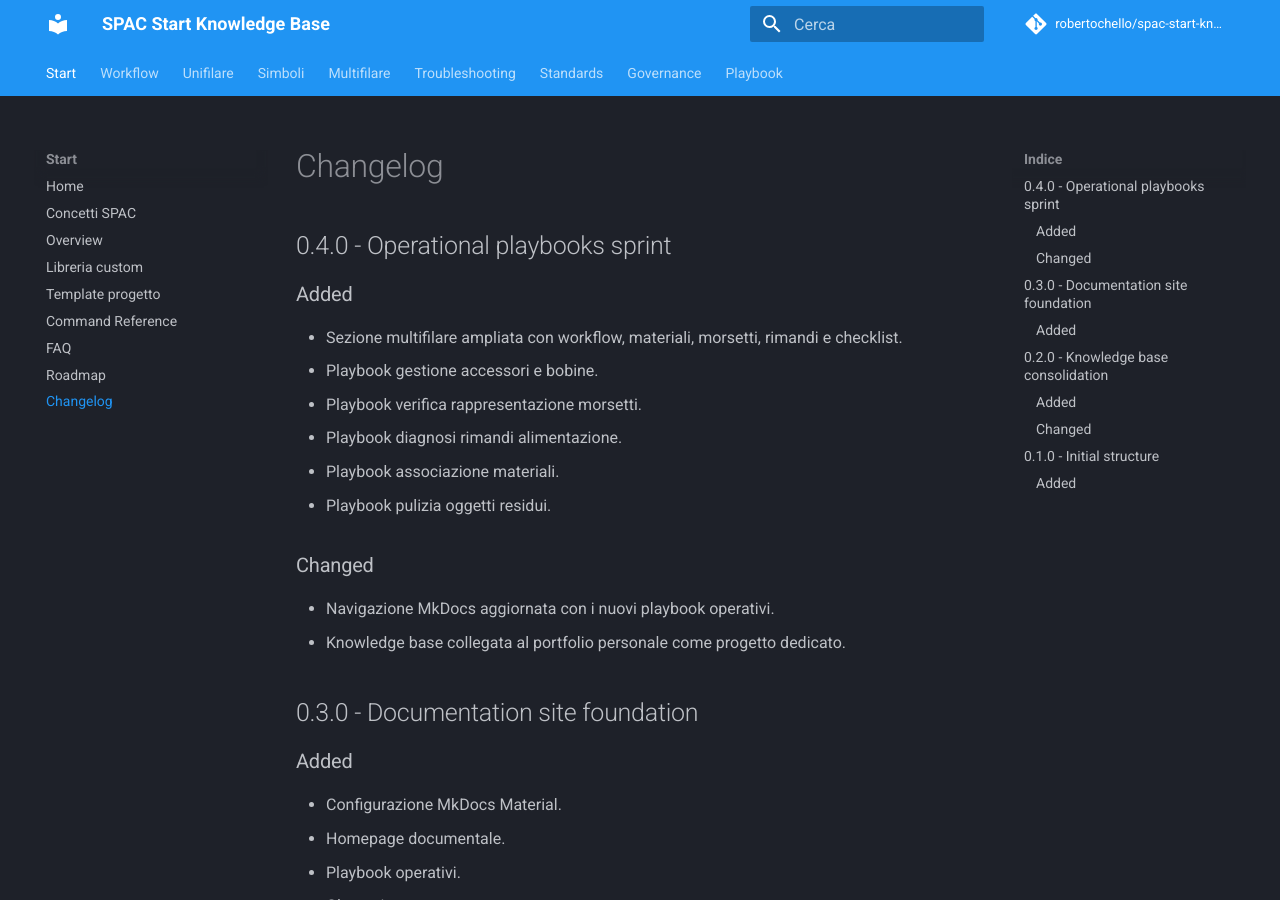
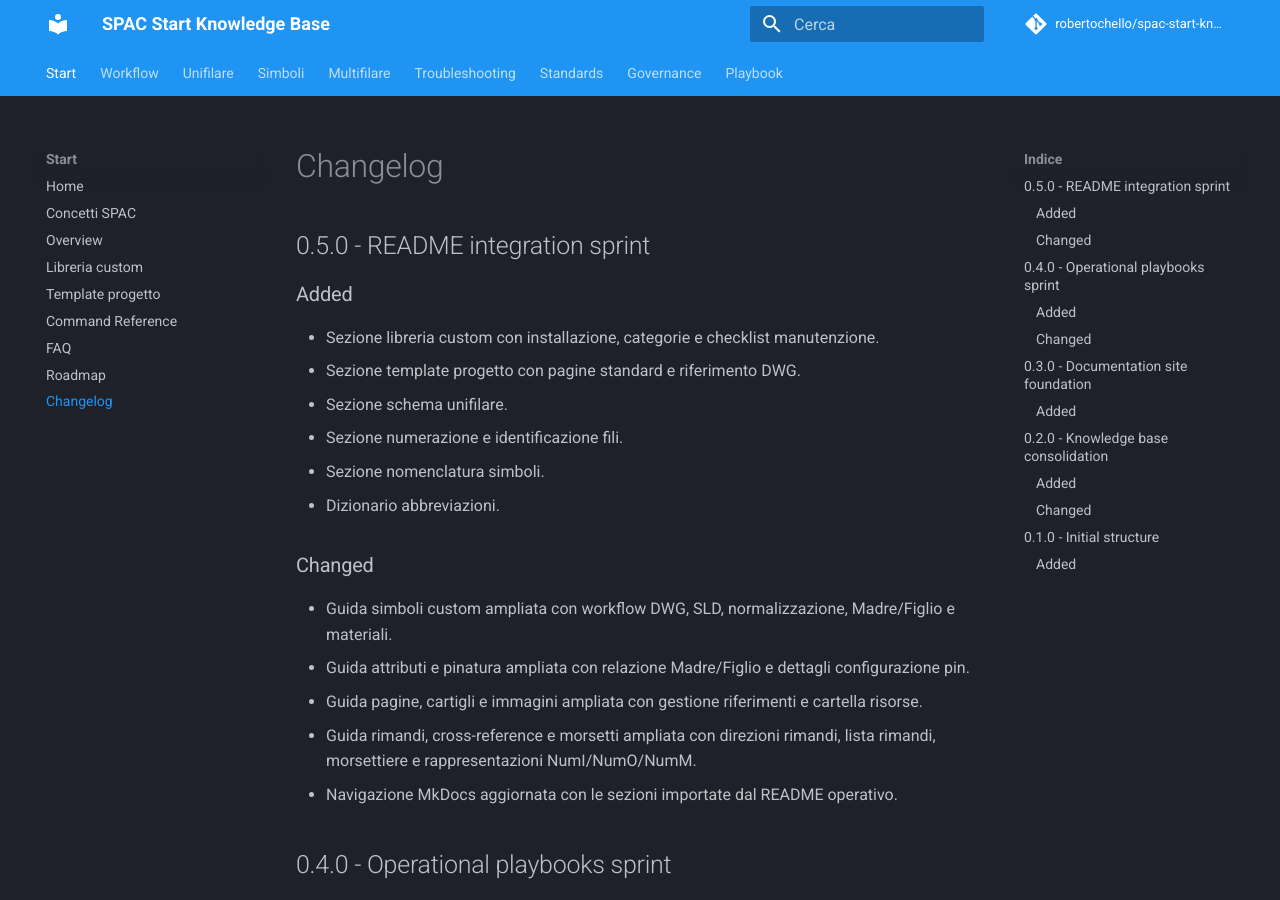
Before and after one commit to robertochello/spac-start-knowledge-base, an MkDocs documentation site: the page built from docs/changelog.md, in a window 1280 px wide and 900 px high. Built offline with MkDocs 1.6.1 and Material for MkDocs 9.7.7, drawn with Linux system fonts in a browser that asks for light colours; comment, search, counter and statistics services are not loaded.

Commit message:
Update changelog for README integration sprint

```diff
--- a/docs/changelog.md
+++ b/docs/changelog.md
@@ -1,4 +1,23 @@
 # Changelog
+
+## 0.5.0 - README integration sprint
+
+### Added
+
+- Sezione libreria custom con installazione, categorie e checklist manutenzione.
+- Sezione template progetto con pagine standard e riferimento DWG.
+- Sezione schema unifilare.
+- Sezione numerazione e identificazione fili.
+- Sezione nomenclatura simboli.
+- Dizionario abbreviazioni.
+
+### Changed
+
+- Guida simboli custom ampliata con workflow DWG, SLD, normalizzazione, Madre/Figlio e materiali.
+- Guida attributi e pinatura ampliata con relazione Madre/Figlio e dettagli configurazione pin.
+- Guida pagine, cartigli e immagini ampliata con gestione riferimenti e cartella risorse.
+- Guida rimandi, cross-reference e morsetti ampliata con direzioni rimandi, lista rimandi, morsettiere e rappresentazioni NumI/NumO/NumM.
+- Navigazione MkDocs aggiornata con le sezioni importate dal README operativo.
 
 ## 0.4.0 - Operational playbooks sprint
 
```
